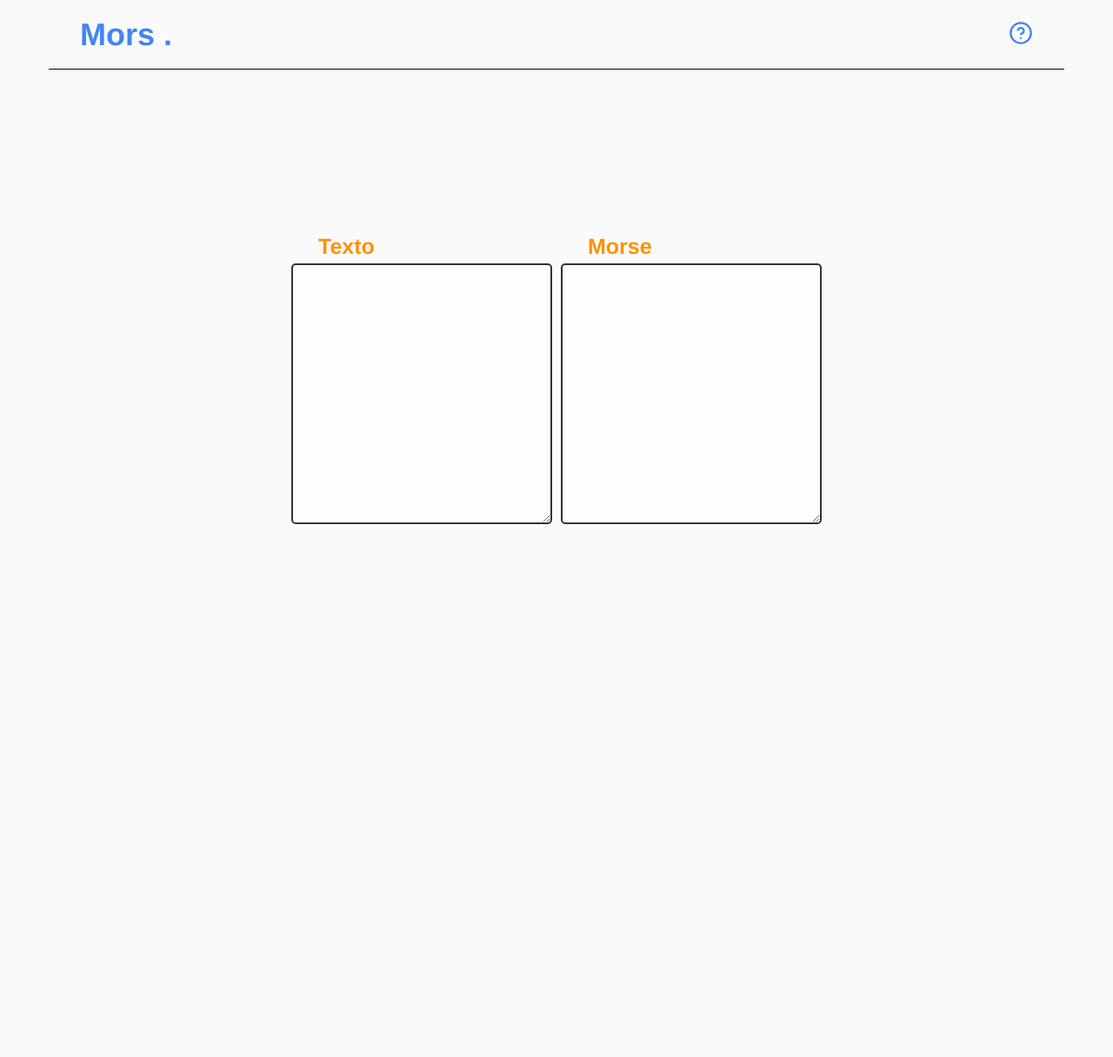
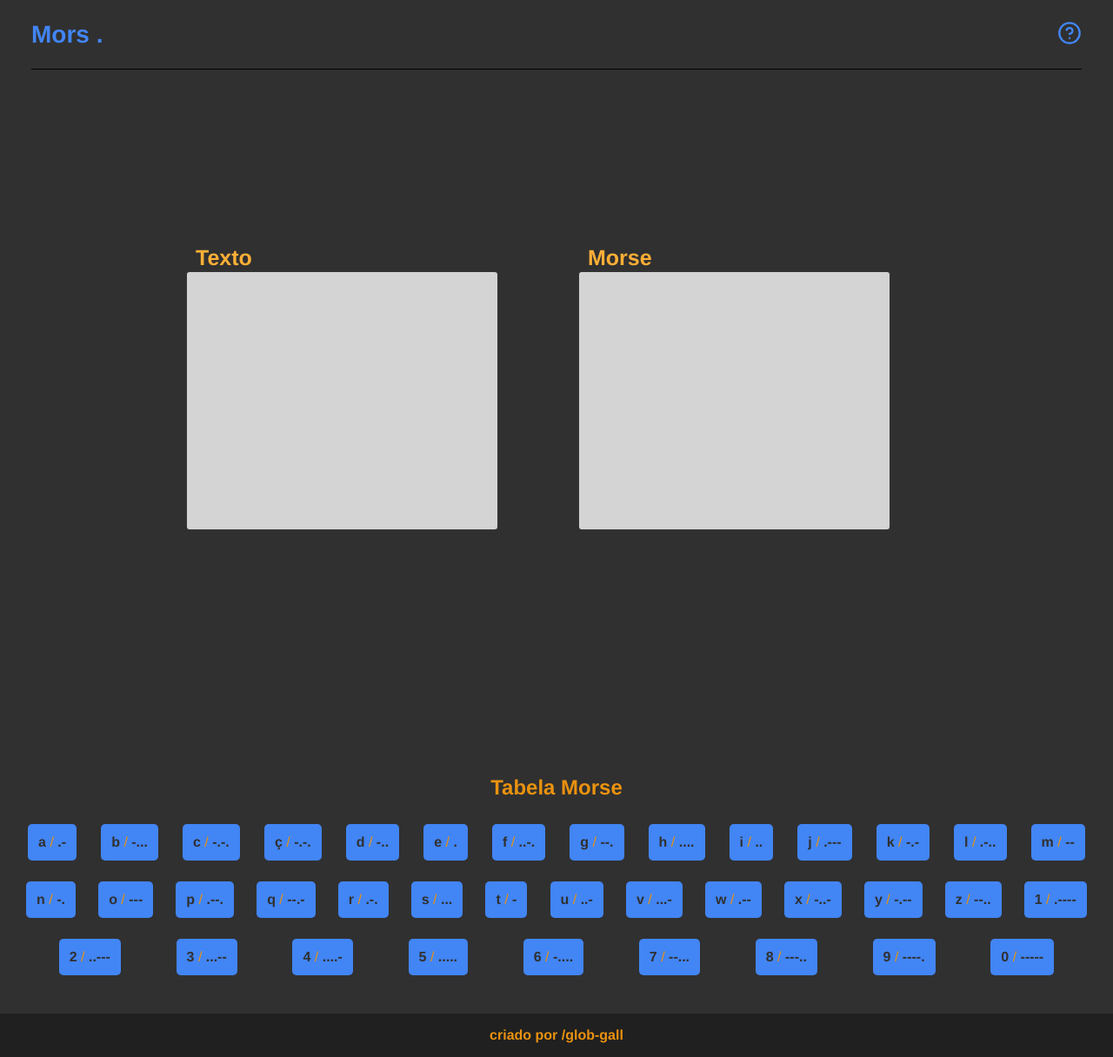
Before and after one commit to glob-gall/morse, a React (Create React App) app: page / in a window 1280 px wide. Shown: the whole page at 87% size. Before the commit the page ends 800 px from the top, so only its background shows below. Built offline with nearby package versions, Linux system fonts and the light colour scheme.

Commit message:
finished:darkTheme

```diff
--- /dev/null
+++ b/src/components/Content/index.tsx
@@ -0,0 +1,15 @@
+import React from 'react';
+
+import letters from '../../entities/letters'
+import { Container } from './styles';
+
+const Content: React.FC = () => {
+  return (
+    <Container>
+      <h2>Tabela Morse</h2>
+      {letters.map(letter=> <div><strong>{letter.letter}</strong> / <strong>{letter.morse}</strong></div>)}
+    </Container>
+  );
+};
+
+export default Content;
--- /dev/null
+++ b/src/components/Content/styles.ts
@@ -0,0 +1,32 @@
+import styled from 'styled-components';
+
+export const Container = styled.div`
+  margin:92px 16px 32px;
+  display:flex;
+  justify-content:space-evenly;
+  flex-wrap:wrap;
+
+  h2{
+    width:100%;
+    color:#EA920F;
+    text-align:center;
+    margin-bottom:16px;
+  }
+
+  div{
+    background:#4285F4;
+    padding: 12px;
+    margin:12px;
+
+    border-radius:5px;
+    color:#EA920F;
+
+    strong{
+      color:#303030;
+    }
+
+    &:hover{
+      box-shadow:0px 0px 12px #000;
+    }
+  }
+`;
--- /dev/null
+++ b/src/components/Footer/index.tsx
@@ -0,0 +1,13 @@
+import React from 'react';
+
+import { Container } from './styles';
+
+const Footer: React.FC = () => {
+  return (
+    <Container>
+      <strong>criado por  <a href="https://github.com/glob-gall">/glob-gall</a></strong>
+    </Container>
+  );
+};
+
+export default Footer;
--- /dev/null
+++ b/src/components/Footer/styles.ts
@@ -0,0 +1,13 @@
+import styled from 'styled-components';
+
+export const Container = styled.div`
+  background:#202020;
+  color:#EA920F;
+  padding:16px;
+
+  a{
+  color:#EA920F;
+    text-decoration:none;
+  }
+  text-align:center;
+`;
--- a/src/components/Header/styles.ts
+++ b/src/components/Header/styles.ts
@@ -5,15 +5,15 @@ export const Container = styled.header`
 
   height:10vh;
   border-bottom:solid 1px #000;
-  margin: 0 56px;
+  margin: 0 36px;
   display:flex;
   align-items:center;
 `
 
 export const Title = styled.h1`
   color:#4285F4;
-  font-size:36px;
-  margin-left:36px;
+  font-size:28px;
+  /* margin-left:36px; */
 
 
   transition: background-color 0.2s;
@@ -24,14 +24,14 @@ export const Title = styled.h1`
 `
 export const Nav = styled.div`
   margin-left:auto;
-  margin-right:36px;
+  /* margin-right:36px; */
 `
 export const ToolTip = styled.span`
     border:0;
     background:transparent;
     border-radius:50%;
 
-    position:relative;
+    /* position:relative; */
       &::after {
       width:200px;
       background-color: #4285F4;
@@ -65,15 +65,15 @@ export const ToolTip = styled.span`
 
     &::after {
       content: "digite sua mensagem no campo  ' Texto '  para traduzir para código morse. E digite no campo  ' Morse '  para traduzir pra linguagem comum";
-      bottom: 0;
-      left: -70%;
-      transform: translate(-50%, calc(100% + 10px));
+      top: 54px;
+      right: 12px;
+      /* transform: translate(-50%, calc(50% + 5px)); */
     }
 
     &::before {
-      bottom: 0;
-      left: 50%;
-      transform: translate(-50%, calc(100% + 5px)) rotate(45deg);
+      top: 50px;
+      right: 42px;
+      transform: rotate(45deg);
     }
 
 `
--- a/src/entities/letters.ts
+++ b/src/entities/letters.ts
@@ -2,39 +2,40 @@ const morseItems = [
   {letter:'a', morse:'.-'},
   {letter:'b', morse:'-...'},
   {letter:'c', morse:'-.-.'},
+  {letter:'ç', morse:'-.-.'},
   {letter:'d', morse:'-..'},
   {letter:'e', morse:'.',},
   {letter:'f', morse:'..-.'},
-  {letter:'g', morse:'-.'},
+  {letter:'g', morse:'--.'},
   {letter:'h', morse:'....',},
   {letter:'i', morse:'..'},
-  {letter:'j', morse:'.-'},
+  {letter:'j', morse:'.---'},
   {letter:'k', morse:'-.-'},
   {letter:'l', morse:'.-..'},
-  {letter:'m', morse:'-'},
+  {letter:'m', morse:'--'},
   {letter:'n', morse:'-.'},
-  {letter:'o', morse:'-'},
-  {letter:'p', morse:'.-.'},
-  {letter:'q', morse:'-.-'},
+  {letter:'o', morse:'---'},
+  {letter:'p', morse:'.--.'},
+  {letter:'q', morse:'--.-'},
   {letter:'r', morse:'.-.'},
   {letter:'s', morse:'...',},
   {letter:'t', morse:'-'},
   {letter:'u', morse:'..-'},
   {letter:'v', morse:'...-'},
-  {letter:'w', morse:'.-'},
+  {letter:'w', morse:'.--'},
   {letter:'x', morse:'-..-'},
-  {letter:'y', morse:'-.-'},
-  {letter:'z', morse:'-..'},
-  {letter:'1', morse:'.-'},
-  {letter:'2', morse:'..-'},
-  {letter:'3', morse:'...-'},
+  {letter:'y', morse:'-.--'},
+  {letter:'z', morse:'--..'},
+  {letter:'1', morse:'.----'},
+  {letter:'2', morse:'..---'},
+  {letter:'3', morse:'...--'},
   {letter:'4', morse:'....-'},
   {letter:'5', morse:'.....',},
   {letter:'6', morse:'-....'},
-  {letter:'7', morse:'-...'},
-  {letter:'8', morse:'-..'},
-  {letter:'9', morse:'-.'},
-  {letter:'0', morse:'-'},
+  {letter:'7', morse:'--...'},
+  {letter:'8', morse:'---..'},
+  {letter:'9', morse:'----.'},
+  {letter:'0', morse:'-----'},
 ]
 
 export default morseItems
--- a/src/pages/Translate/index.tsx
+++ b/src/pages/Translate/index.tsx
@@ -2,8 +2,10 @@ import React,{useCallback,useState,useRef,ChangeEvent} from 'react';
 
 import letters from '../../entities/letters'
 import Header from '../../components/Header'
+import Footer from '../../components/Footer'
 
 import {Container,ContainerTranslate} from './styles'
+import Content from '../../components/Content';
 function Translate() {
   const [morse,setMorse] = useState('')
   const [text,setText] = useState('')
@@ -64,7 +66,7 @@ function Translate() {
     <Container >
 
       <ContainerTranslate>
-        <h3>Texto</h3>
+        <h2>Texto</h2>
         <textarea
           ref={TextArea}
           name="text"
@@ -76,7 +78,7 @@ function Translate() {
         />
       </ContainerTranslate>
       <ContainerTranslate>
-        <h3>Morse</h3>
+        <h2>Morse</h2>
         <textarea
           ref={morseArea}
           name="morse"
@@ -88,6 +90,8 @@ function Translate() {
         />
       </ContainerTranslate>
     </Container>
+    <Content/>
+    <Footer/>
   </>
   );
 }
--- a/src/pages/Translate/styles.ts
+++ b/src/pages/Translate/styles.ts
@@ -3,37 +3,41 @@ import styled from 'styled-components'
 export const Container = styled.div`
   font-family:Helvetica, Arial, sans-serif;
 
-  height:90vh;
+  min-height:90vh;
   display:flex;
   justify-content:center;
   align-items:center;
+
+  flex-wrap:wrap;
 `
 
 export const ContainerTranslate = styled.div`
-  h3{
-    color:#ff9000;
+  h2{
+    margin-top:16px;
+    color:#FFAF37;
     font-size:25px;
     margin-left:36px;
     transition: background-color 0.2s;
 
-    &:hover{
-      color:#cc7300;
-    }
   }
 
+
   textarea{
-    background:#fdfdfd;
-    margin:5px;
+    padding:8px;
+    resize:none;
+    background:#d4d4d4;
+    margin:0px 24px ;
 
     color:#444;
     font-size:22px;
     font-weight:bold;
 
-    min-width:300px;
+    /* width:300px; */
+    width:80%;
     min-height:300px;
 
-    max-width:300px;
-    max-height:300px;
+    /* max-width:300px;
+    max-height:300px; */
     border:2px solid #333;
     border-radius:5px;
   }
--- a/src/styles/Global.ts
+++ b/src/styles/Global.ts
@@ -3,7 +3,7 @@ import {createGlobalStyle} from 'styled-components'
 
 const GlobalStyle = createGlobalStyle`
   html{
-    background:#fafafa;
+    background:#303030;
   }
   *{
     font-family:Helvetica,Arial, sans-serif;
```
